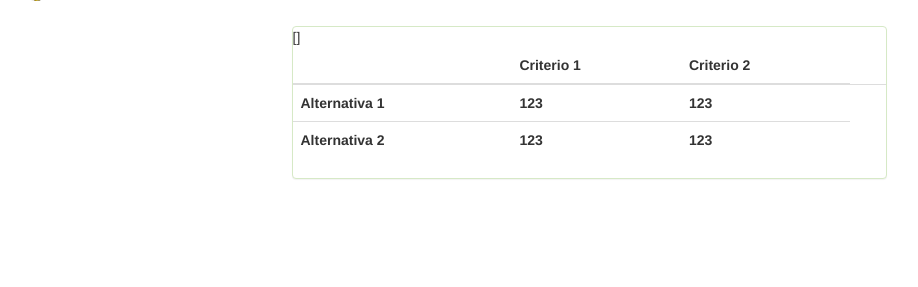
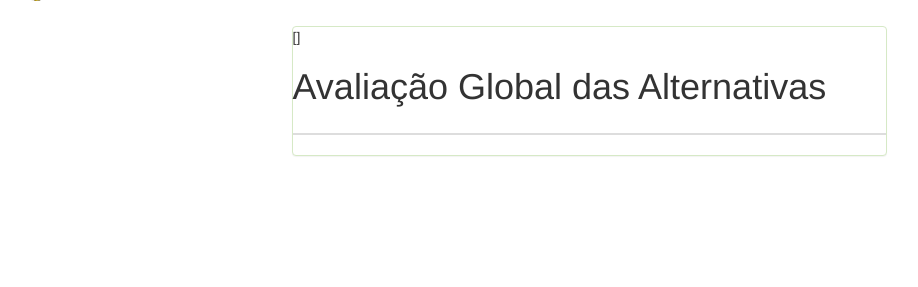
Before and after one commit to OthoGarcia/Analise-Decisoria, a Django app: page /ahp/resultado/ in a window 1280 px wide. Shown: the part 64-351 px from the top of the page, without its empty margins (51-969 px from the left). Run offline with Django 3.2, Linux system fonts and the light colour scheme; lists and menus that the app fills with data are empty; some libraries are stand-ins or nearby versions.

Commit message:
Antes de exibir dados na tabela.

```diff
--- a/analise_decisoria/main/templates/ahp/ahp_resultado.html
+++ b/analise_decisoria/main/templates/ahp/ahp_resultado.html
@@ -9,27 +9,29 @@
      <form id="loginform" class="form-horizontal" role="form" action="{% url 'ahp_informaCriterioAlternativa' %}" method="POST" >
        {% csrf_token %} <!-- Para poder exibir o que foi submetido. -->
      {{ resultado }}
+     <div><h1>Avaliação Global das Alternativas</h1></div>
      <div class="table-responsive">
        <table class="table">
          <thead>
            <tr>
              <th></th>
-             <th>Criterio 1</th>
-             <th>Criterio 2</th>
+             {% for criterio in criterios %}
+               <th>{{ criterio }} </th>
+             {% endfor %}
            </tr>
          </thead>
          <tbody>
+           {% for alt in alternativas %}
            <tr>
-             <th>Alternativa 1</th>
-             <th>123</th>
-             <th>123</th>
+
+             <th>{{alt}}</th>
+
+             <td>{{prioridades}}</td>
+             <td>123</th>
              <td></td>
            </tr>
-           <tr>
-             <th>Alternativa 2</th>
-             <th>123</th>
-             <th>123</th>
-           </tr>
+           {% endfor %}
+
          </tbody>
        </table>
      </div>
--- a/analise_decisoria/main/views.py
+++ b/analise_decisoria/main/views.py
@@ -40,15 +40,15 @@ def csv_reader_ahp(request):
     qtdeCriterio=data[3][1]
     print('Qntidade alternativas',qtdeAlternativa)
     print('qtdeCriterio', qtdeCriterio)
-    alternativa = []
+    alternativas = []
     for alt in data[2]:
-        alternativa.append(alt)
+        alternativas.append(alt)
     criterios = []
     for crt in data[4]:
         criterios.append(crt)
     print('')
-    alternativa.pop(-1)
-    print(alternativa)
+    alternativas.pop(-1)
+    print(alternativas)
     criterios.pop(-1)
     print(criterios)
     print('')
@@ -90,7 +90,7 @@ def csv_reader_ahp(request):
     ic=inconsistencia(matrizDesemAlt, pml)
     rc=razaoConsistencia(ic, int(qtdeAlternativa))
     analise(rc, criterios)
-    return render(request, 'ahp/ahp_resultado.html', {'resultado': focoprincipal})
+    return render(request, 'ahp/ahp_resultado.html', {'resultado': focoprincipal, 'criterios': criterios, 'alternativas': alternativas, 'prioridades': pg})
 
 def linhaindex(m, key):
     index=-1
```
